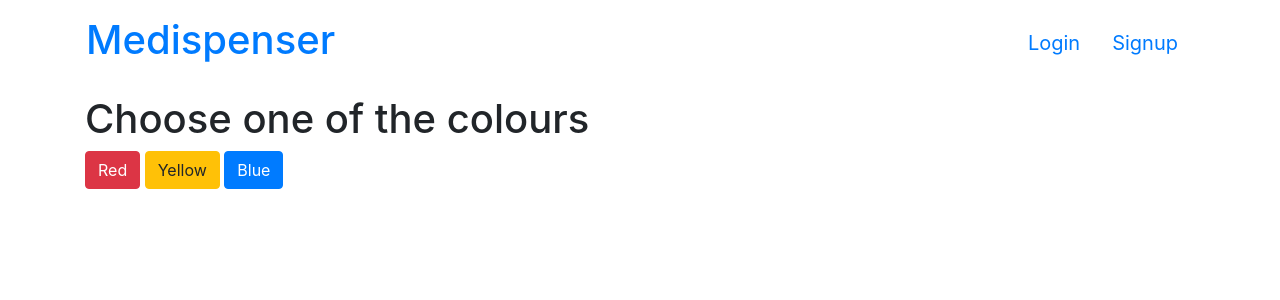
After one commit to cege1808/medispenser, a Django app: page /demo/ in a window 1280 px wide. The commit adds this page. Shown: the top 300 px of the page. Run offline with Django 3.2, Linux system fonts and the light colour scheme; some libraries are stand-ins or nearby versions.

Commit message:
demo page

```diff
--- /dev/null
+++ b/core/templates/demo.html
@@ -0,0 +1,20 @@
+{% extends 'base.html' %}
+
+{% block header_links %}
+    {% if user.is_authenticated %}
+      <li class="nav-item"><p>Hi {{ user.username }}!</p></li>
+      <li class="nav-item"><a class="nav-link" href="{% url 'profile/edit' %}">Profile</a></li>
+      <li class="nav-item"><a class="nav-link" href="{% url 'logout' %}">Logout</a></li>
+    {% else %}
+      <li class="nav-item"><a class="nav-link" href="{% url 'login' %}">Login</a></li>
+      <li class="nav-item"><a class="nav-link" href="{% url 'register' %}">Signup</a></li>
+    {% endif %}
+{% endblock %}
+
+
+{% block body %}
+<h1>Choose one of the colours</h1>
+<button class="btn btn-danger demo-btn" data-colour="red" data-module="0">Red</button>
+<button class="btn btn-warning demo-btn" data-colour="yellow" data-module="1">Yellow</button>
+<button class="btn btn-primary demo-btn" data-colour="blue" data-module="2">Blue</button>
+{% endblock %}
--- a/core/views.py
+++ b/core/views.py
@@ -11,6 +11,9 @@ from .models import Profile
 # Create your views here.
 def index(request):
 	return render(request, "index.html")
+
+def demo(request):
+	return render(request, "demo.html")
 
 @transaction.atomic
 def create_user(request):
--- a/templates/head.html
+++ b/templates/head.html
@@ -10,3 +10,7 @@
 <script src="https://code.jquery.com/jquery-3.2.1.slim.min.js" integrity="sha384-KJ3o2DKtIkvYIK3UENzmM7KCkRr/rE9/Qpg6aAZGJwFDMVNA/GpGFF93hXpG5KkN" crossorigin="anonymous"></script>
 <script src="https://cdnjs.cloudflare.com/ajax/libs/popper.js/1.12.9/umd/popper.min.js" integrity="sha384-ApNbgh9B+Y1QKtv3Rn7W3mgPxhU9K/ScQsAP7hUibX39j7fakFPskvXusvfa0b4Q" crossorigin="anonymous"></script>
 <script src="https://maxcdn.bootstrapcdn.com/bootstrap/4.0.0/js/bootstrap.min.js" integrity="sha384-JZR6Spejh4U02d8jOt6vLEHfe/JQGiRRSQQxSfFWpi1MquVdAyjUar5+76PVCmYl" crossorigin="anonymous"></script>
+
+<script type="text/javascript" src="{% static 'websocketbridge.js' %}"></script>
+<script type="text/javascript" src="{% static 'reconnecting-websocket.min.js' %}"></script>
+<script type="text/javascript" src="{% static 'main.js' %}"></script>
```
